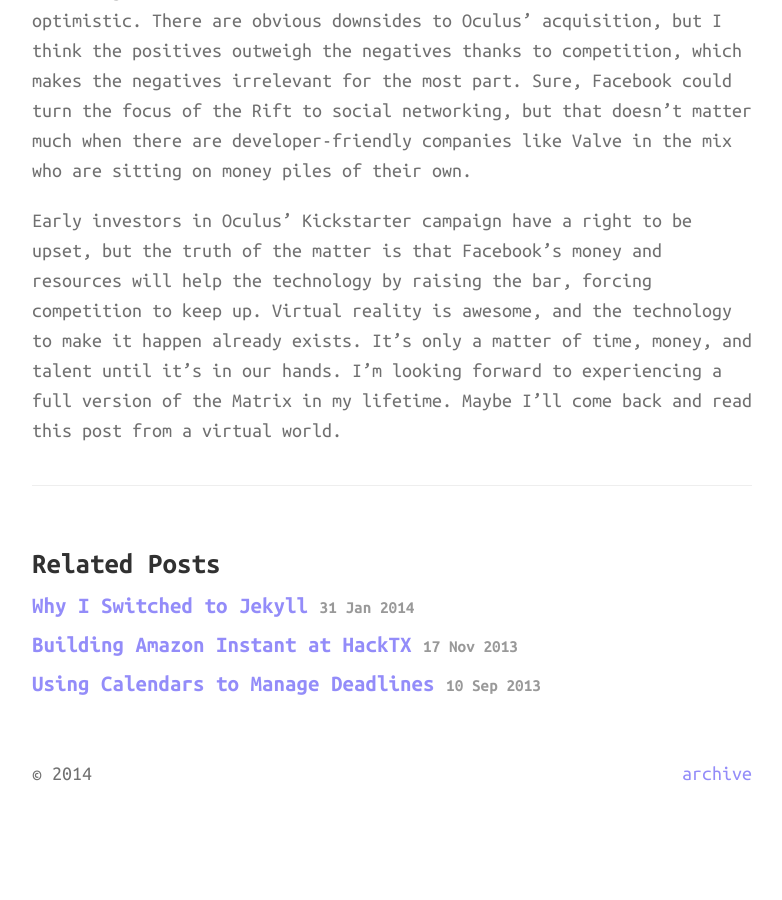
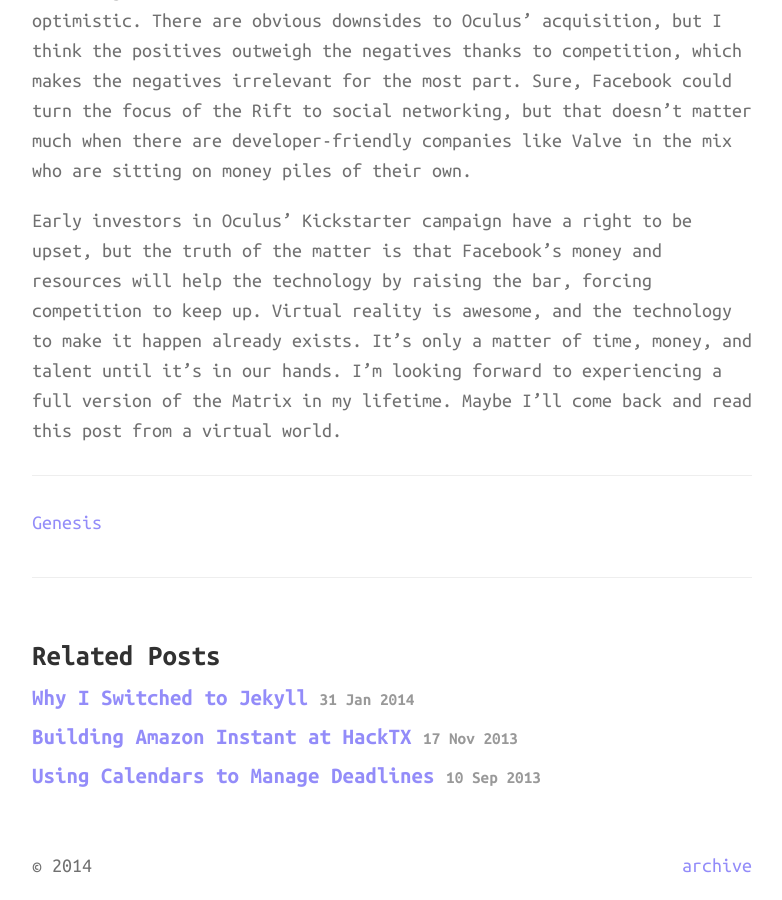
Before and after one commit to greyshi/greyshi.github.io, a Jekyll site: the page built from _posts/2014-3-27-virtual-reality-is-the-next-big-thing.md, in a window 1280 px wide and 900 px high, scrolled down 1729 px. Shown: the whole window, without its empty margins (248-1030 px from the left). Built offline with Jekyll 4.4.1, drawn with Linux system fonts in a browser that asks for light colours; nearby versions of some CDN libraries; Markdown is read by kramdown in place of the engine named in the settings; before the commit the page ends 2537 px from its top, so only the background shows below that.

Commit message:
Add obligatory song

```diff
--- a/_posts/2014-3-27-virtual-reality-is-the-next-big-thing.md
+++ b/_posts/2014-3-27-virtual-reality-is-the-next-big-thing.md
@@ -18,3 +18,8 @@
 Before experiencing it for myself, I thought of virtual reality as something that would exist in the distant future. Now I'm more optimistic. There are obvious downsides to Oculus' acquisition, but I think the positives outweigh the negatives thanks to competition, which makes the negatives irrelevant for the most part. Sure, Facebook could turn the focus of the Rift to social networking, but that doesn't matter much when there are developer-friendly companies like Valve in the mix who are sitting on money piles of their own.
 
 Early investors in Oculus' Kickstarter campaign have a right to be upset, but the truth of the matter is that Facebook's money and resources will help the technology by raising the bar, forcing competition to keep up. Virtual reality is awesome, and the technology to make it happen already exists. It's only a matter of time, money, and talent until it's in our hands. I'm looking forward to experiencing a full version of the Matrix in my lifetime. Maybe I'll come back and read this post from a virtual world.
+
+-----
+[Genesis][grimes]
+
+[grimes]: https://www.youtube.com/watch?v=1FH-q0I1fJY#t=71
```
